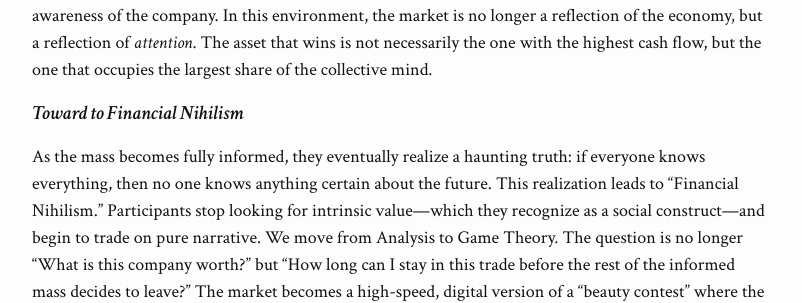
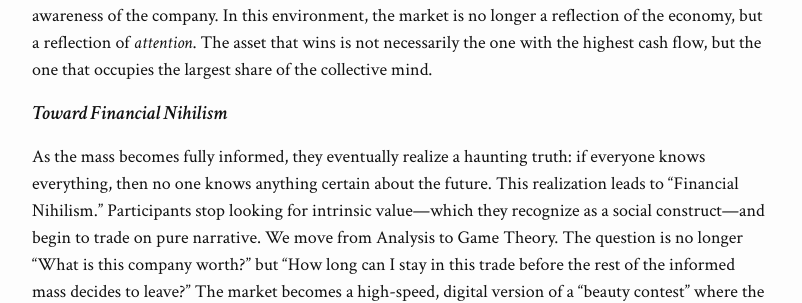
Before and after one commit to thisnat/the-archive, a Jekyll site: the page built from _posts/2026-4-30-the-post-information-market.md, in a window 1280 px wide. Shown: the part 778-1081 px from the top of the page, without its empty margins (238-1040 px from the left). Built offline with Jekyll 4.4.1, drawn with Linux system fonts in a browser that asks for light colours; some web fonts are replaced.

```diff
--- a/_posts/2026-4-30-the-post-information-market.md
+++ b/_posts/2026-4-30-the-post-information-market.md
@@ -31,7 +31,7 @@ In this environment, the market is no longer a reflection of the economy, but a
 *attention*. The asset that wins is not necessarily the one with the highest cash flow, but the
 one that occupies the largest share of the collective mind.
 
-#### Toward to Financial Nihilism
+#### Toward Financial Nihilism
 As the mass becomes fully informed, they eventually realize a haunting truth: if everyone
 knows everything, then no one knows anything certain about the future. This realization
 leads to "Financial Nihilism." Participants stop looking for intrinsic value—which they
```
